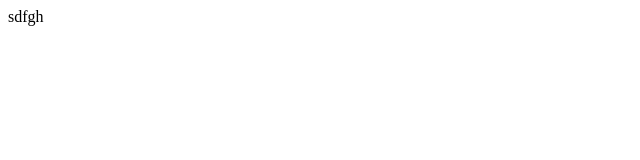
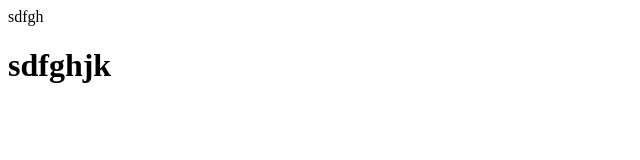
Before and after one commit to Dandelion9495/test, a plain HTML site: page index.html in a window 1280 px wide. Shown: the whole page, without its empty margins (0-640 px from the left). Drawn offline with Linux system fonts and the light colour scheme.

Commit message:
Update index.html

```diff
--- a/index.html
+++ b/index.html
@@ -1,3 +1,6 @@
 <div>
 	sdfgh
 </div>
+<span>
+<h1>sdfghjk</h1>
+</span>
```
